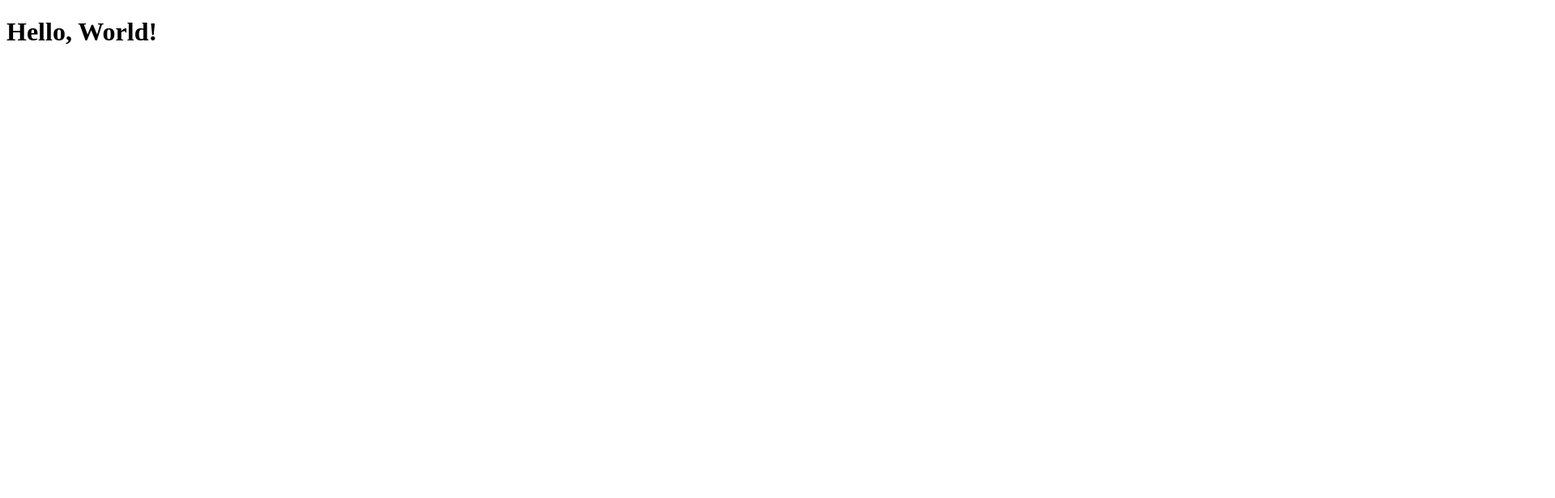
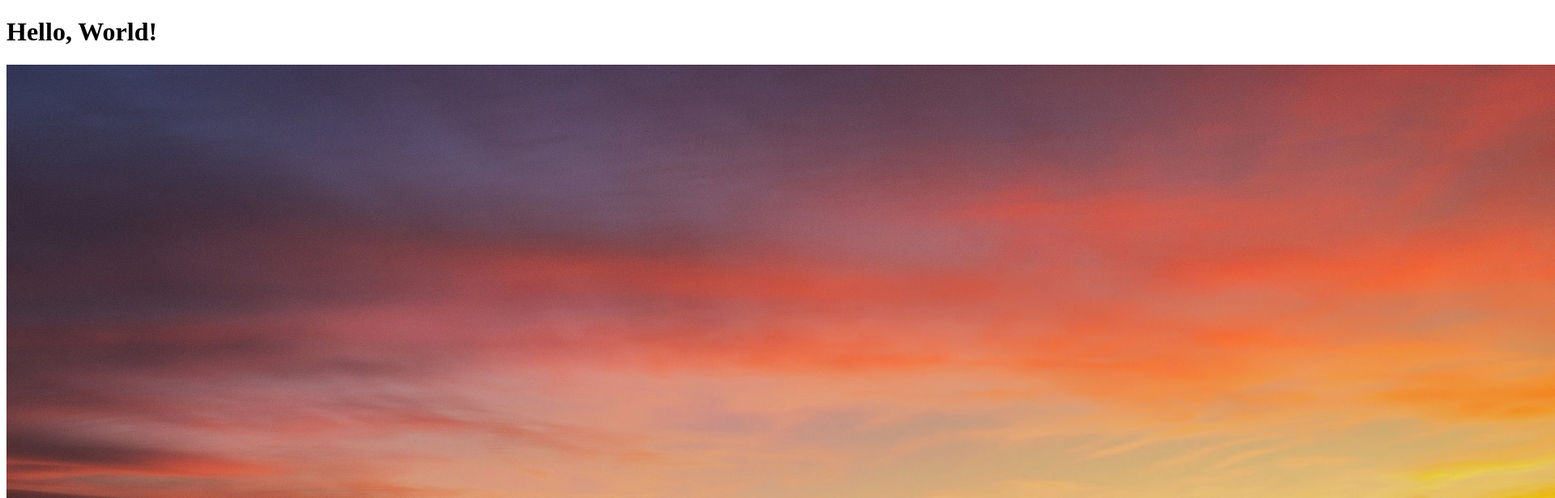
Before and after one commit to yiwei15/my-website, a plain HTML site: page index.html in a window 1280 px wide. Shown: the top 616 px of the page at 81% size, 1920 px wide, since content can reach past the window. Drawn offline with Linux system fonts and the light colour scheme.

Commit message:
Update index.html
add an image to site

```diff
--- a/index.html
+++ b/index.html
@@ -4,6 +4,7 @@
     <title>Hello World</title>
     </head>
     <body>
-    <h1>Hello, World!</h1>
+      <h1>Hello, World!</h1>
+      <img src ="pic.jpg">
     </body>
 </html>
```
